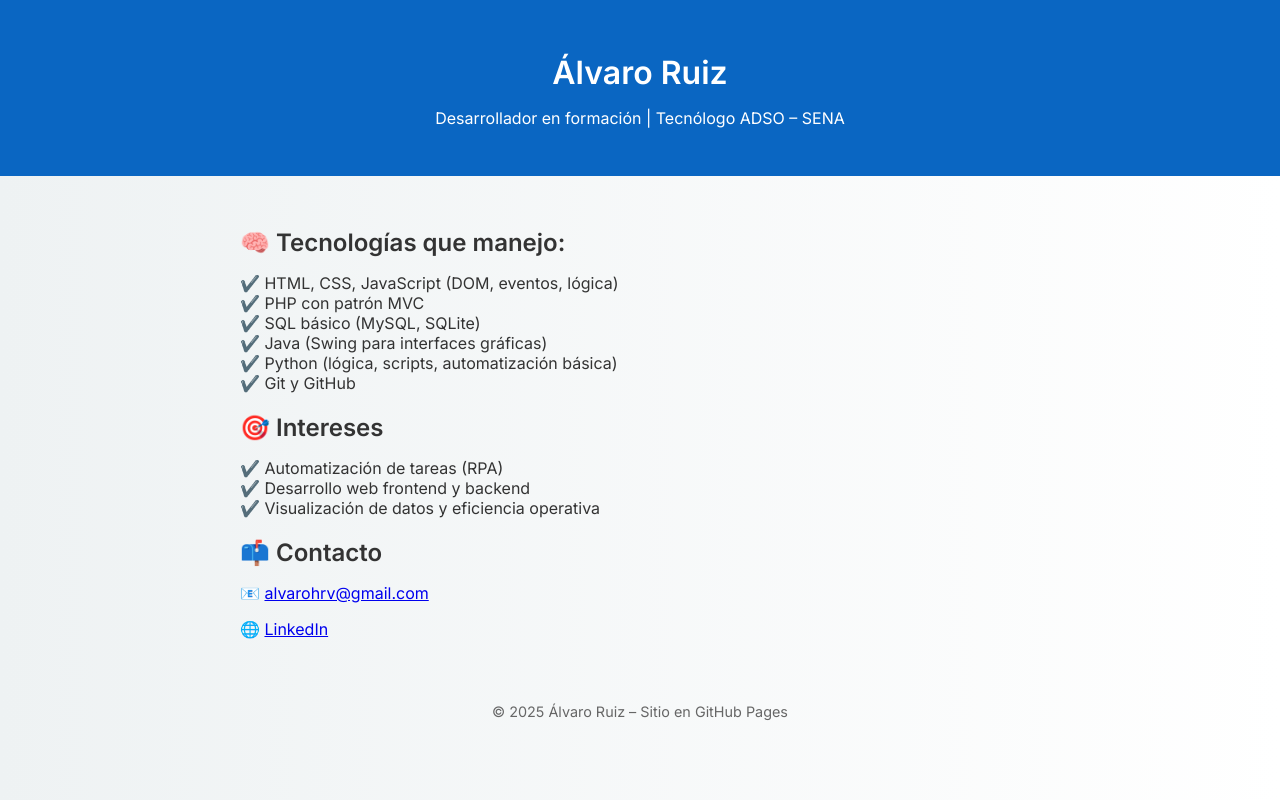
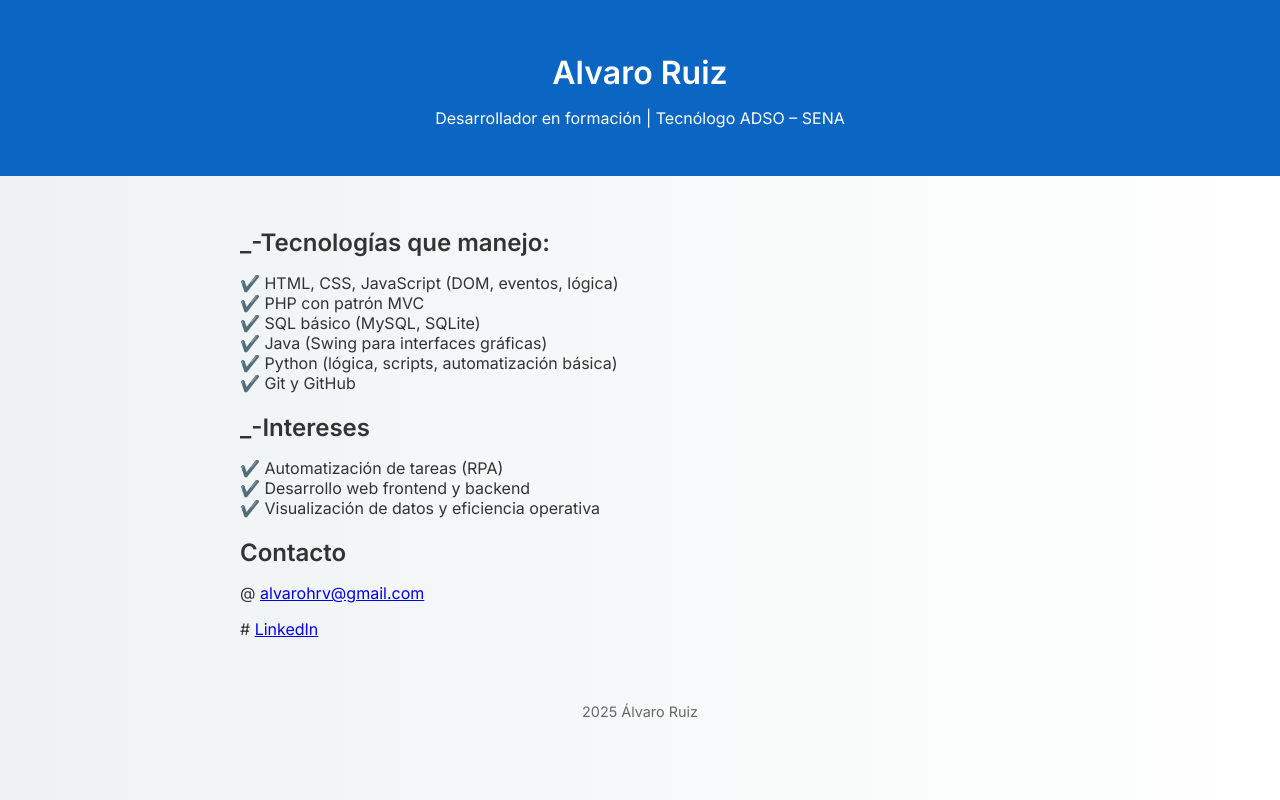
Before and after one commit to alvarohrv/alvarohrv.github.io, a plain HTML site: page index.html in a window 1280 px wide. Drawn offline with Linux system fonts and the light colour scheme.

Commit message:
Hola Mundo

```diff
--- a/index.html
+++ b/index.html
@@ -50,12 +50,12 @@
 </head>
 <body>
   <header>
-    <h1>Álvaro Ruiz</h1>
+    <h1>Alvaro Ruiz</h1>
     <p>Desarrollador en formación | Tecnólogo ADSO – SENA</p>
   </header>
 
   <section>
-    <h2>🧠 Tecnologías que manejo:</h2>
+    <h2>_-Tecnologías que manejo:</h2>
     <ul>
       <li>HTML, CSS, JavaScript (DOM, eventos, lógica)</li>
       <li>PHP con patrón MVC</li>
@@ -65,20 +65,20 @@
       <li>Git y GitHub</li>
     </ul>
 
-    <h2>🎯 Intereses</h2>
+    <h2>_-Intereses</h2>
     <ul>
       <li>Automatización de tareas (RPA)</li>
       <li>Desarrollo web frontend y backend</li>
       <li>Visualización de datos y eficiencia operativa</li>
     </ul>
 
-    <h2>📫 Contacto</h2>
-    <p>📧 <a href="mailto:alvarohrv@gmail.com">alvarohrv@gmail.com</a></p>
-    <p>🌐 <a href="https://www.linkedin.com/in/alvarohruizv" target="_blank">LinkedIn</a></p>
+    <h2>Contacto</h2>
+    <p>@ <a href="mailto:alvarohrv@gmail.com">alvarohrv@gmail.com</a></p>
+    <p># <a href="https://www.linkedin.com/in/alvarohruizv" target="_blank">LinkedIn</a></p>
   </section>
 
   <footer>
-    © 2025 Álvaro Ruiz – Sitio en GitHub Pages
+    2025 Álvaro Ruiz
   </footer>
 </body>
 </html>
```
